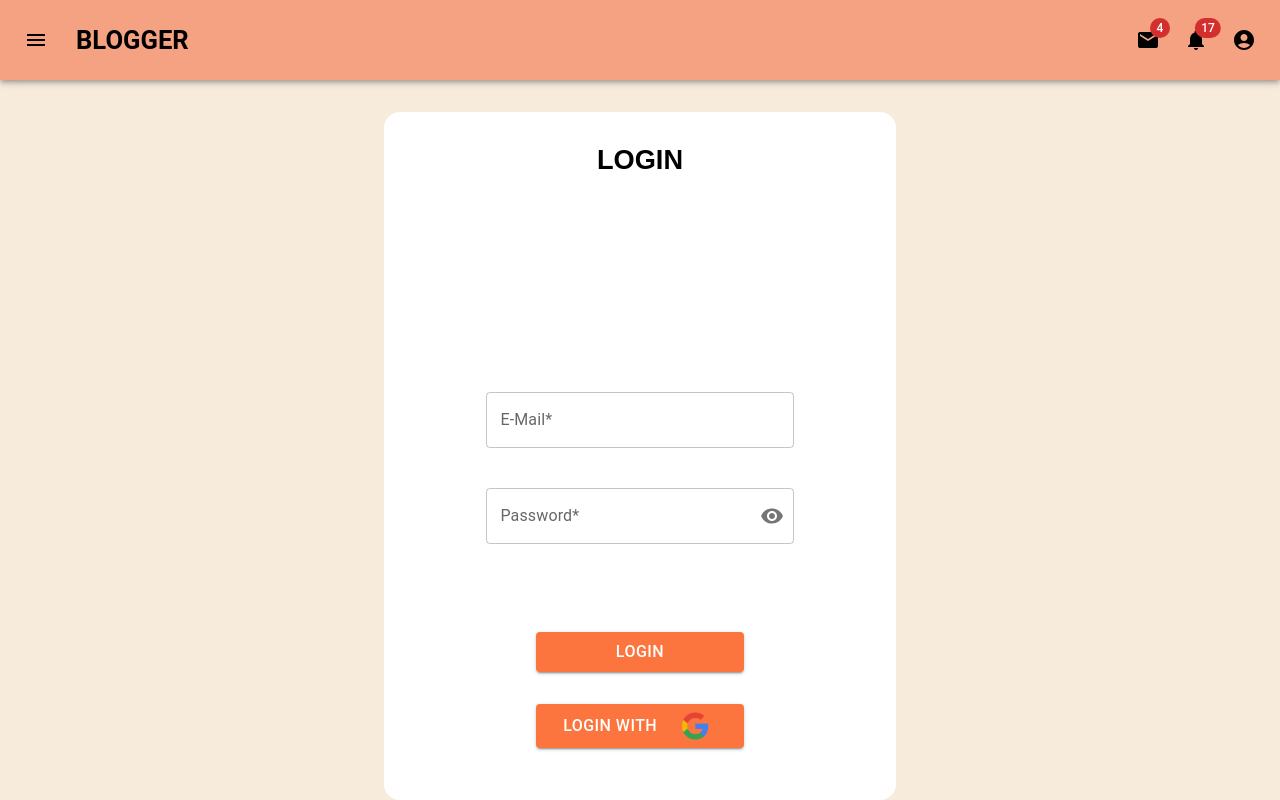
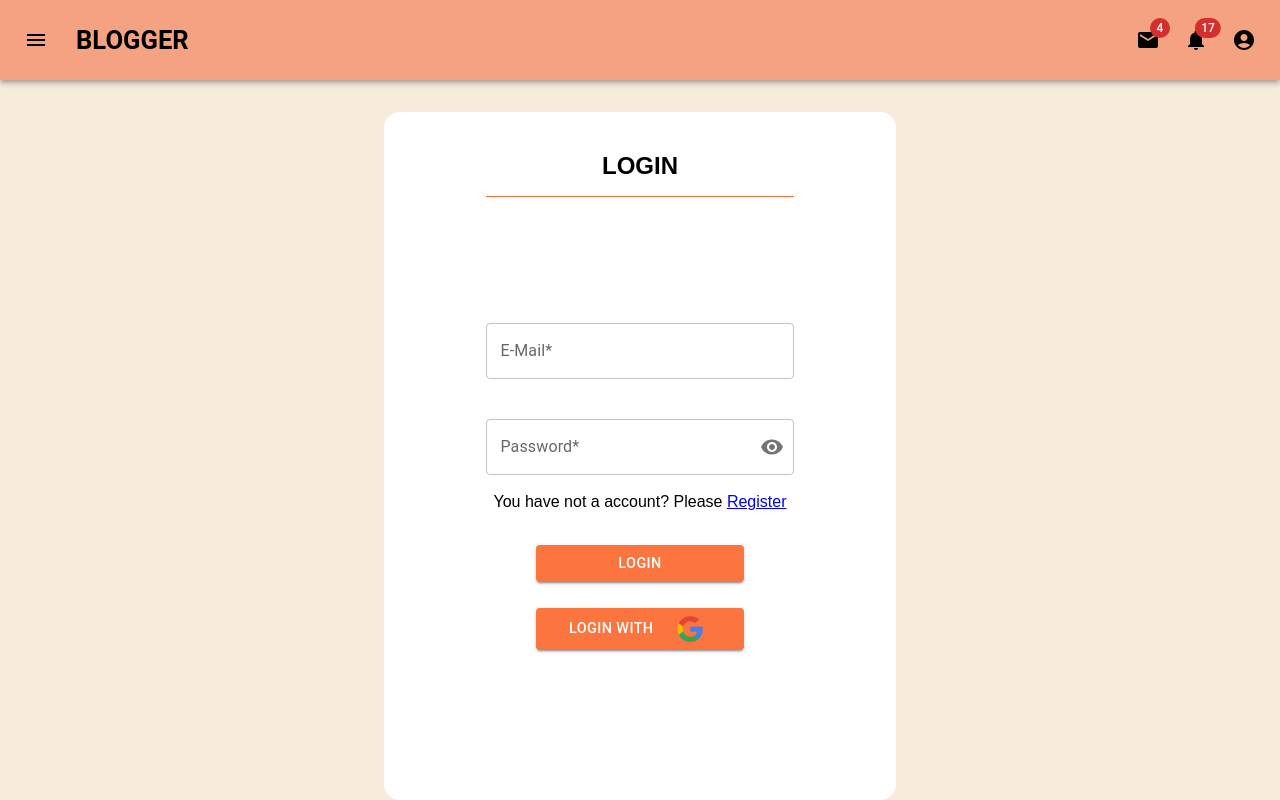
Before and after one commit to tariksitki/react-project-fireblog-app, a React (Create React App) app: page /login in a window 1280 px wide. Built offline with nearby package versions, Linux system fonts and the light colour scheme; no server answers; the database is empty.

Commit message:
register login page completed

```diff
--- a/src/App.js
+++ b/src/App.js
@@ -13,6 +13,7 @@ function App() {
   const { currentUser } = useSelector((state) => state.auth);
   const { loading } = useSelector((state) => state.app);
   const blogData = CallUser();
+  // console.log(currentUser);
 
   const [ state ] = useSelector((state) => state.blog);
 
--- a/src/components/navbar/Navbar.jsx
+++ b/src/components/navbar/Navbar.jsx
@@ -105,8 +105,16 @@ export default function Navbar() {
       <Link to = "/profile" >
         <MenuItem onClick={handleMenuClose}>Profile</MenuItem>
       </Link>
+
       <MenuItem onClick={handleMenuClose}>My account</MenuItem>
       <MenuItem onClick={() => logOut()} > LogOut </MenuItem>
+      <Link to={"/register"} >
+          <MenuItem > Register </MenuItem>
+      </Link>
+
+      <Link to={"/login"}>
+        <MenuItem  > Login </MenuItem>
+      </Link>
     </Menu>
   );
 
--- a/src/helpers/firebase.jsx
+++ b/src/helpers/firebase.jsx
@@ -32,9 +32,10 @@ export const auth = getAuth();
 
     // signUp:
 
-export const signUp = async ({email, password, country}, displayName) => {
+export const signUp = async ({email, password, country}, displayName, navigate) => {
   try {
     const userCredential = await createUserWithEmailAndPassword(auth, email, password, country);
+    navigate("/");
     console.log(country);
 
     await updateProfile(auth.currentUser, {
@@ -53,9 +54,10 @@ export const signUp = async ({email, password, country}, displayName) => {
 
 ///////////  sign in:
 
-export const signIn = async ({email, password}) => {
+export const signIn = async ({email, password}, navigate) => {
   try {
     const userCredential = await signInWithEmailAndPassword(auth, email, password);
+    navigate("/");
   } catch (error) {
     console.log(error);
   }
@@ -103,8 +105,8 @@ export const signUpProvider = (navigate) => {
   const provider = new GoogleAuthProvider();
   signInWithPopup(auth, provider)
   .then((result) => {
-    console.log(result);
-    // navigate("/");
+    // console.log(result);
+    navigate("/");
   }).catch((error) => {
     console.log(error);
   });
--- a/src/pages/details/Details.scss
+++ b/src/pages/details/Details.scss
@@ -51,7 +51,7 @@
             display: flex;
             flex-direction: column;
             align-items: center;
-            margin-top: 5rem;
+            margin-top: 4rem;
 
             .image-div {
                 width: 100%;
--- a/src/pages/login/Login.jsx
+++ b/src/pages/login/Login.jsx
@@ -7,12 +7,40 @@ import { useState } from "react";
 import { signUpProvider, signIn } from "../../helpers/firebase";
 import "./Login.scss";
 import googleIcon from "../../assets/Google_Icon.webp";
+import { useSelector } from "react-redux";
+import { Link, useNavigate } from "react-router-dom";
 
 const Login = () => {
+  const navigate = useNavigate();
+  const {currentUser} = useSelector(state => state.auth);
+  console.log(currentUser);
+
   const [loginState, setLoginState] = useState({
     email : "",
     password : ""
   });
+
+  const handleLogin = () => {
+    if (loginState.email && loginState.password && !currentUser) {
+      signIn(loginState, navigate);
+      loginState.email = "";
+      loginState.password = "";
+
+    } else if ((loginState.email && loginState.password) && (currentUser) ) {
+      alert("You are already Log In. If you want to log in with another username, please log out first");
+
+    }  else if (!(loginState.email && loginState.password)) {
+      alert("Please fill in all fields");
+    }
+  };
+
+  const handleGoogleLogin = () => {
+    if (!currentUser) {
+      signUpProvider(navigate);
+    } else {
+      alert("You are already Log In. If you want to log in with another username, please log out first")
+    }
+  };
 
   return (
     <main className="login-main">
@@ -25,7 +53,9 @@ const Login = () => {
             noValidate
             autoComplete="off"
           >
-            <h2>LOGIN</h2>
+            <div className="login-title-div" >
+                <h2>LOGIN</h2>
+            </div>
 
             <TextField
               className="login-email"
@@ -37,13 +67,15 @@ const Login = () => {
             />
             <LoginPassword loginState = {loginState} setLoginState = {setLoginState}  />
 
+            <p className="no-account" >You have not a account? Please <span className="no-account-span"> <Link to={"/register"} >Register</Link></span> </p>
+
             <Stack spacing={2} direction="row" className="login-login-div" >
-                <Button variant="contained" className="login-login-button" onClick= {() => signIn(loginState)} >LOGIN</Button>
+                <Button variant="contained" className="login-login-button" onClick= {handleLogin} >LOGIN</Button>
             </Stack>
 
 
             <Stack spacing={2} direction="row" className="login-google-div" >
-                <Button variant="contained" className="login-google-button" onClick={() => signUpProvider()} >LOGIN With <img src={googleIcon} alt="" /> </Button>
+                <Button variant="contained" className="login-google-button" onClick={handleGoogleLogin} >LOGIN With <img src={googleIcon} alt="" /> </Button>
             </Stack>
 
           </Box>
--- a/src/pages/login/Login.scss
+++ b/src/pages/login/Login.scss
@@ -18,15 +18,20 @@
         align-items: center;
         border-radius: 1rem;
 
-        h2 {
-            text-align: center;
-            margin-top: 2rem;
-            font-size: 1.7rem;
+        .login-title-div {
+            margin-top: 2.5rem;
+            width: 60%;
+            padding-bottom: 1rem;
+            border-bottom: 1px solid #fc743e;
+            h2 {
+                text-align: center;
+                font-size: 1.5rem;
+            }
         }
 
         .login-email {
             width: 60%;
-            margin-top: 13rem;
+            margin-top: 23%;
             margin-bottom: 2rem;
 
         }
@@ -34,16 +39,22 @@
             width: 60%;
         }
 
+        .no-account {
+            margin-top: 2%;
+            width: 60%;
+            text-align: center;
+        }
+
         .login-login-button {
             background-color: #fc743e;
             width: 13rem;
-            font-size: 1rem;
+            font-size: 0.9rem;
             &:hover {
                 box-shadow: 0 0 1rem 2px #fc743e;
             }
         }
         .login-login-div {
-            margin-top: 5rem;
+            margin-top: 5%;
         }
 
         .login-login-div, .login-google-div {
@@ -55,16 +66,16 @@
             .login-google-button {
                 background-color: #fc743e;
                 width: 13rem;
-                font-size: 1rem;
+                font-size: 0.9rem;
                 padding: 0;
-                margin-top: 1rem;
+                margin-top: 2%;
                 &:hover {
                     box-shadow: 0 0 1rem 2px #fc743e;
                 }
 
                 img {
                     margin-left: 1rem;
-                    width: 21%;
+                    width: 20%;
                 }
             }
         }
--- a/src/pages/register/Register.jsx
+++ b/src/pages/register/Register.jsx
@@ -9,8 +9,13 @@ import { signUp } from "../../helpers/firebase";
 import { useState } from "react";
 import { signUpProvider, signIn } from "../../helpers/firebase";
 import googleIcon from "../../assets/Google_Icon.webp";
+import { useNavigate } from "react-router-dom";
+import { useSelector } from "react-redux";
 
 const Register = () => {
+  const navigate = useNavigate();
+  const {currentUser} = useSelector(state => state.auth);
+
   const [registerState, setRegisterState] = useState({
     firstName : "",
     lastName : "",
@@ -23,8 +28,28 @@ const Register = () => {
 
   const handleRegister = (e) => {
     e.preventDefault();
-    signUp(registerState, displayName);
+    if (currentUser) {
+      alert("You are already Log In. If you want to log in with another username, please log out first");
+
+    } else if (!(registerState.firstName && registerState.lastName && registerState.email && registerState.password && registerState.country)) {
+      alert ("Please fill in all fields")
+
+    } else if ((registerState.firstName && registerState.lastName && registerState.email && registerState.password && registerState.country) && !currentUser) {
+      signUp(registerState, displayName, navigate);
+    }
+
+    console.log(currentUser);
   };
+
+
+  const handleRegisterGoogle = () => {
+    if (currentUser) {
+        alert("You are already Log In. If you want to log in with another username, please log out first");
+
+    } else if (!currentUser) {
+        signUpProvider(navigate);
+    }
+  }
 
   return (
     <main className="register-main">
@@ -37,7 +62,9 @@ const Register = () => {
             noValidate
             autoComplete="off"
           >
-            <h2>REGISTER</h2>
+            <div className="register-title-div">
+              <h2>REGISTER</h2>
+            </div>
 
             <TextField
               className="register-input"
@@ -76,7 +103,7 @@ const Register = () => {
               </Stack>
 
               <Stack spacing={2} direction="row" className="register-google-div" >
-                <Button variant="contained" className="register-google-button" onClick={() => signUpProvider()} >REGISTER With <img src={googleIcon} alt="" /> </Button>
+                <Button variant="contained" className="register-google-button" onClick={handleRegisterGoogle} >REGISTER With <img src={googleIcon} alt="" /> </Button>
             </Stack>
           </Box>
     </main>
--- a/src/pages/register/Register.scss
+++ b/src/pages/register/Register.scss
@@ -16,11 +16,17 @@
         margin-top: 2rem;
         border-radius: 1rem;
 
-        h2 {
-            text-align: center;
-            margin-top: 2rem;
-            margin-bottom: 4rem;
-            font-size: 1.7rem;
+        .register-title-div {
+            margin-top: 5%;
+            margin-bottom: 3%;
+            border-bottom: 1px solid #fc743e;
+            width: 50%;
+            padding-bottom: 2%;
+
+            h2 {
+                text-align: center;
+                font-size: 1.5rem;
+            }
         }
 
         .register-input {
@@ -28,13 +34,13 @@
         }
 
         .register-button-div {
-            margin-top: 2rem;
+            margin-top: 3%;
         }
 
         .register-register-button {
             background-color: #fc743e;
             width: 13rem;
-            font-size: 1rem;
+            font-size: 0.9rem;
             &:hover {
                 box-shadow: 0 0 1rem 2px #fc743e;
             }
@@ -48,16 +54,16 @@
             .register-google-button {
                 background-color: #fc743e;
                 width: 13rem;
-                font-size: 1rem;
+                font-size: 0.9rem;
                 padding: 0;
-                margin-top: 1rem;
+                margin-top: 2%;
                 &:hover {
                     box-shadow: 0 0 1rem 2px #fc743e;
                 }
 
                 img {
                     margin-left: 1rem;
-                    width: 21%;
+                    width: 20%;
                 }
             }
         }
```
